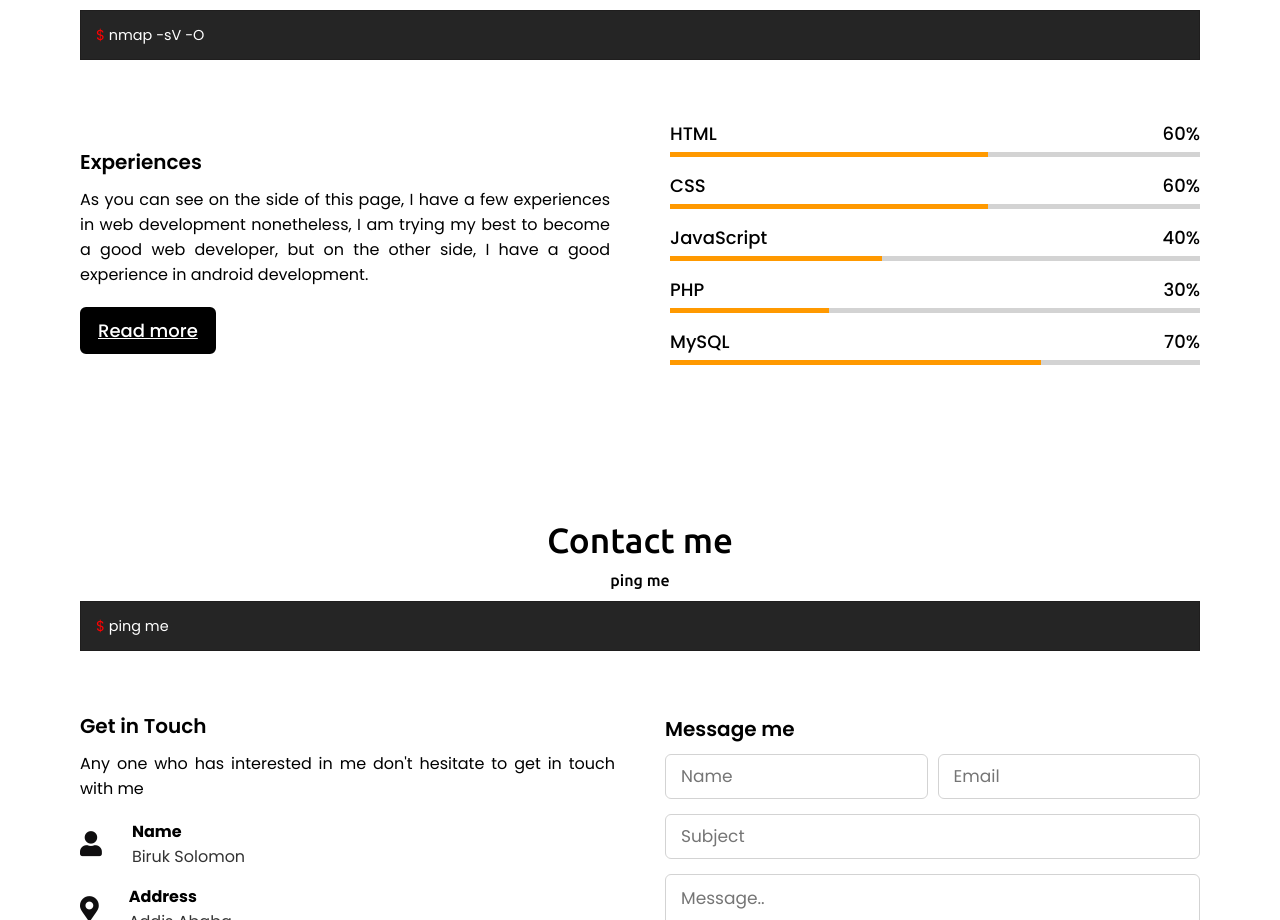
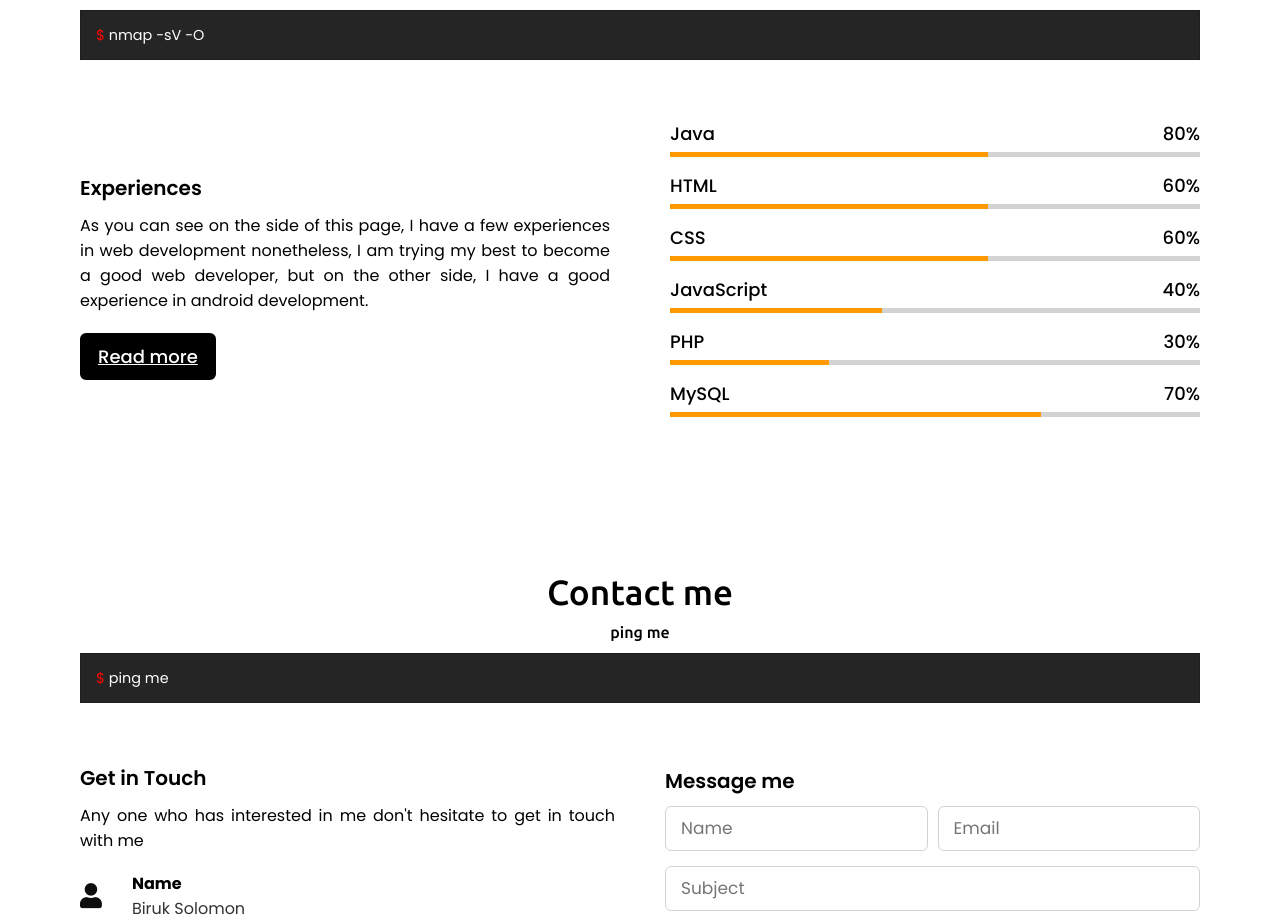
Before and after one commit to biruk1224/my-website, a plain HTML site: page index.html in a window 1280 px wide. Shown: the part 1901-2821 px from the top of the page. Drawn offline with Linux system fonts and the light colour scheme.

Commit message:
Update index.html

```diff
--- a/index.html
+++ b/index.html
@@ -112,6 +112,13 @@
                     <a href="#">Read more</a>
                 </div>
                 <div class="column right">
+			<div class="bars">
+                        <div class="info">
+                            <span>Java</span>
+                            <span>80%</span>
+                        </div>
+                        <div class="line html"></div>
+                    </div>
                     <div class="bars">
                         <div class="info">
                             <span>HTML</span>
```
